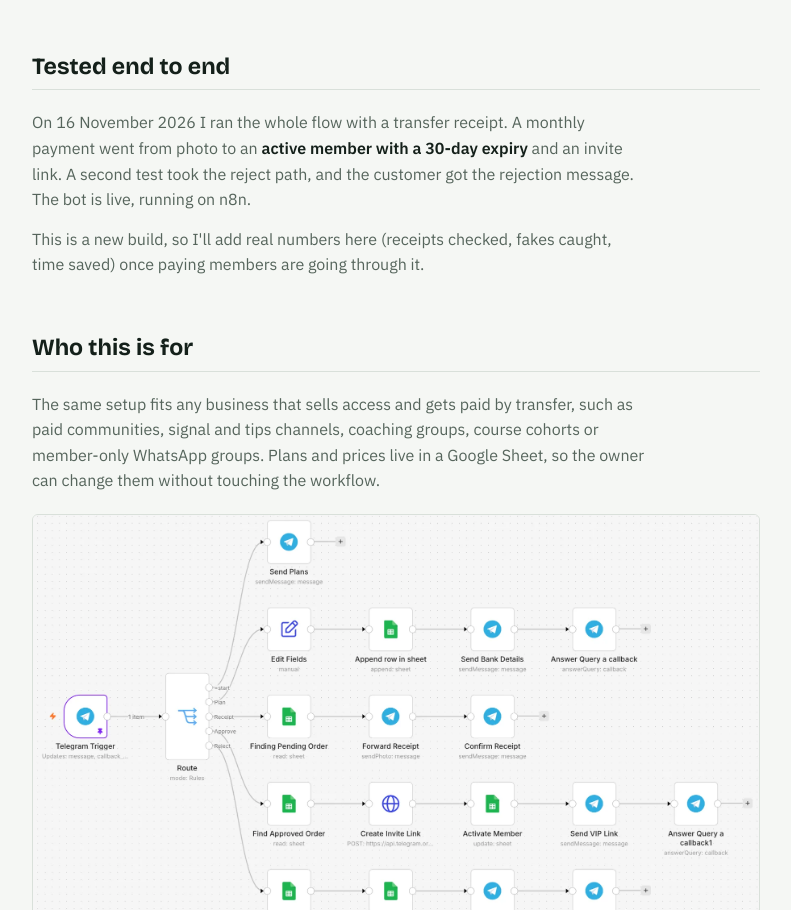
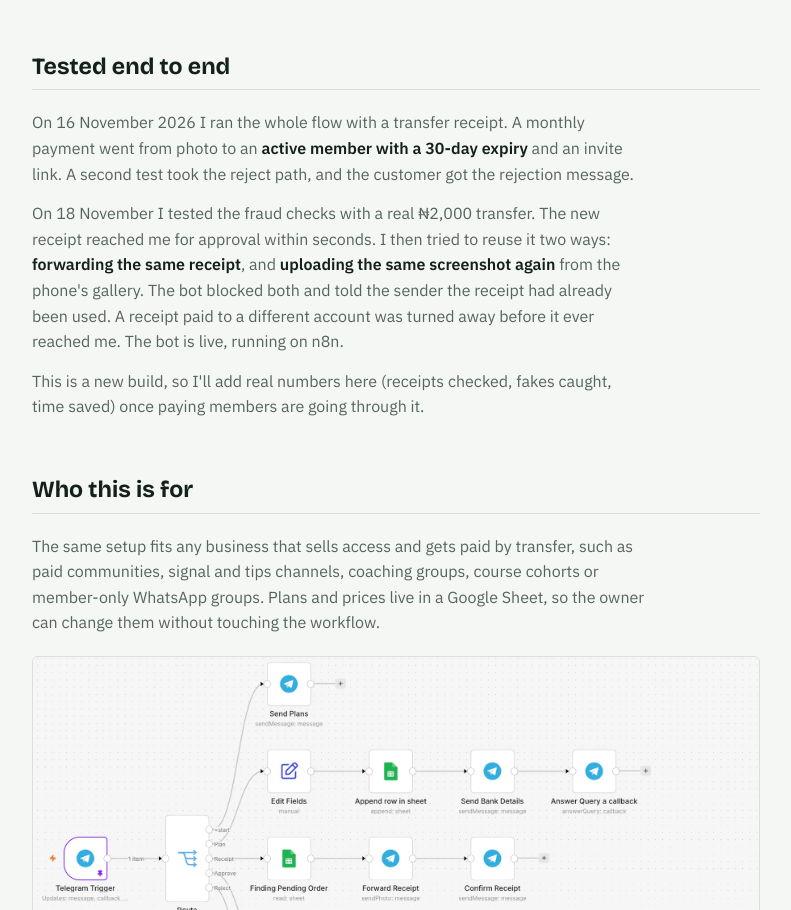
Before and after one commit to Henry-automate/portfolio, a plain HTML site: page vip-gatekeeper.html in a window 1280 px wide. Shown: the part 1717-2627 px from the top of the page, without its empty margins (244-1035 px from the left). Drawn offline with nearby package versions, Linux system fonts and the light colour scheme.

Commit message:
Case study: add 18 Nov fraud-check test results
Co-Authored-By: Claude Opus 5.5 <noreply@anthropic.com>
Claude-Session: https://claude.ai/code/session_015TQzEzyxN77rjXF2GjDSQY

```diff
--- a/vip-gatekeeper.html
+++ b/vip-gatekeeper.html
@@ -186,7 +186,8 @@ figcaption{font-size:.82rem;color:var(--muted)}
   <section aria-labelledby="t-h">
     <div class="sec-head"><h2 id="t-h">Tested end to end</h2></div>
     <div class="cs">
-      <p>On 16 November 2026 I ran the whole flow with a transfer receipt. A monthly payment went from photo to an <strong>active member with a 30-day expiry</strong> and an invite link. A second test took the reject path, and the customer got the rejection message. The bot is live, running on n8n.</p>
+      <p>On 16 November 2026 I ran the whole flow with a transfer receipt. A monthly payment went from photo to an <strong>active member with a 30-day expiry</strong> and an invite link. A second test took the reject path, and the customer got the rejection message.</p>
+      <p>On 18 November I tested the fraud checks with a real ₦2,000 transfer. The new receipt reached me for approval within seconds. I then tried to reuse it two ways: <strong>forwarding the same receipt</strong>, and <strong>uploading the same screenshot again</strong> from the phone's gallery. The bot blocked both and told the sender the receipt had already been used. A receipt paid to a different account was turned away before it ever reached me. The bot is live, running on n8n.</p>
       <p>This is a new build, so I'll add real numbers here (receipts checked, fakes caught, time saved) once paying members are going through it.</p>
     </div>
   </section>
```
